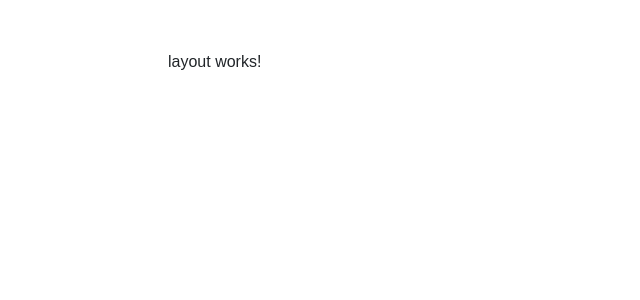
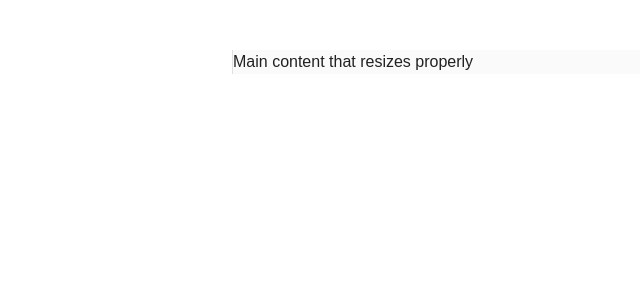
Before and after one commit to shrezaaa/Power-Plant-Angular-Nest, an Angular app: page / in a window 1280 px wide. Shown: the top 300 px of the page, without its empty margins (172-812 px from the left). Built offline with nearby package versions, Linux system fonts and the light colour scheme.

Commit message:
[feat] wip

```diff
--- a/apps/power-plant/src/app/layout/components/layout/layout.component.html
+++ b/apps/power-plant/src/app/layout/components/layout/layout.component.html
@@ -1 +1,58 @@
-<p>layout works!</p>
+<mat-sidenav-container class="example-container" autosize>
+  <mat-sidenav
+    #sidenav
+    class="example-sidenav"
+    mode="side"
+    opened="true"
+    (mouseenter)="mouseenter()"
+    (mouseleave)="mouseleave()"
+  >
+    <mat-nav-list>
+      <mat-list-item (click)="showSubmenu = !showSubmenu" class="parent">
+        <span class="full-width" *ngIf="isExpanded || isShowing"
+          >Parent Menu</span
+        >
+        <mat-icon mat-list-icon>home</mat-icon>
+        <mat-icon
+          class="menu-button"
+          [ngClass]="{ rotated: showSubmenu }"
+          *ngIf="isExpanded || isShowing"
+          >expand_more</mat-icon
+        >
+      </mat-list-item>
+      <div
+        class="submenu"
+        [ngClass]="{ expanded: showSubmenu }"
+        *ngIf="isShowing || isExpanded"
+      >
+        <a mat-list-item href="...">Submenu Item 1</a>
+        <a mat-list-item href="...">Submenu Item 2</a>
+        <mat-list-item
+          (click)="showSubSubMenu = !showSubSubMenu"
+          class="parent"
+        >
+          <span class="full-width" *ngIf="isExpanded || isShowing"
+            >Nested Menu</span
+          >
+          <mat-icon
+            class="menu-button"
+            [ngClass]="{ rotated: showSubSubMenu }"
+            *ngIf="isExpanded || isShowing"
+            >expand_more</mat-icon
+          >
+        </mat-list-item>
+        <div
+          class="submenu"
+          [ngClass]="{ expanded: showSubSubMenu }"
+          *ngIf="isShowing || isExpanded"
+        >
+          <mat-list-item>SubSubmenu Item 1</mat-list-item>
+          <mat-list-item>SubSubmenu Item 2</mat-list-item>
+        </div>
+      </div>
+    </mat-nav-list>
+    <mat-nav-list> </mat-nav-list>
+  </mat-sidenav>
+
+  <div class="example-sidenav-content">Main content that resizes properly</div>
+</mat-sidenav-container>
--- a/apps/power-plant/src/app/layout/layout.module.ts
+++ b/apps/power-plant/src/app/layout/layout.module.ts
@@ -2,8 +2,21 @@ import { NgModule } from '@angular/core';
 import { CommonModule } from '@angular/common';
 import { LayoutComponent } from './components/layout/layout.component';
 import { LayoutRoutingModule } from './layout.routing';
+import { MatSidenavModule } from '@angular/material/sidenav';
+import { MatTooltipModule } from '@angular/material/tooltip';
+import { MatButtonModule } from '@angular/material/button';
+import { MatIconModule } from '@angular/material/icon';
+import { MatToolbarModule } from '@angular/material/toolbar';
+import { MatListModule } from '@angular/material/list';
 
-const matModules = [];
+const matModules = [
+  MatSidenavModule,
+  MatIconModule,
+  MatButtonModule,
+  MatTooltipModule,
+  MatToolbarModule,
+  MatListModule,
+];
 
 @NgModule({
   declarations: [LayoutComponent],
```
Also changed, not shown: apps/power-plant/src/app/shared/shared.module.ts (added, +13 -0 lines).
